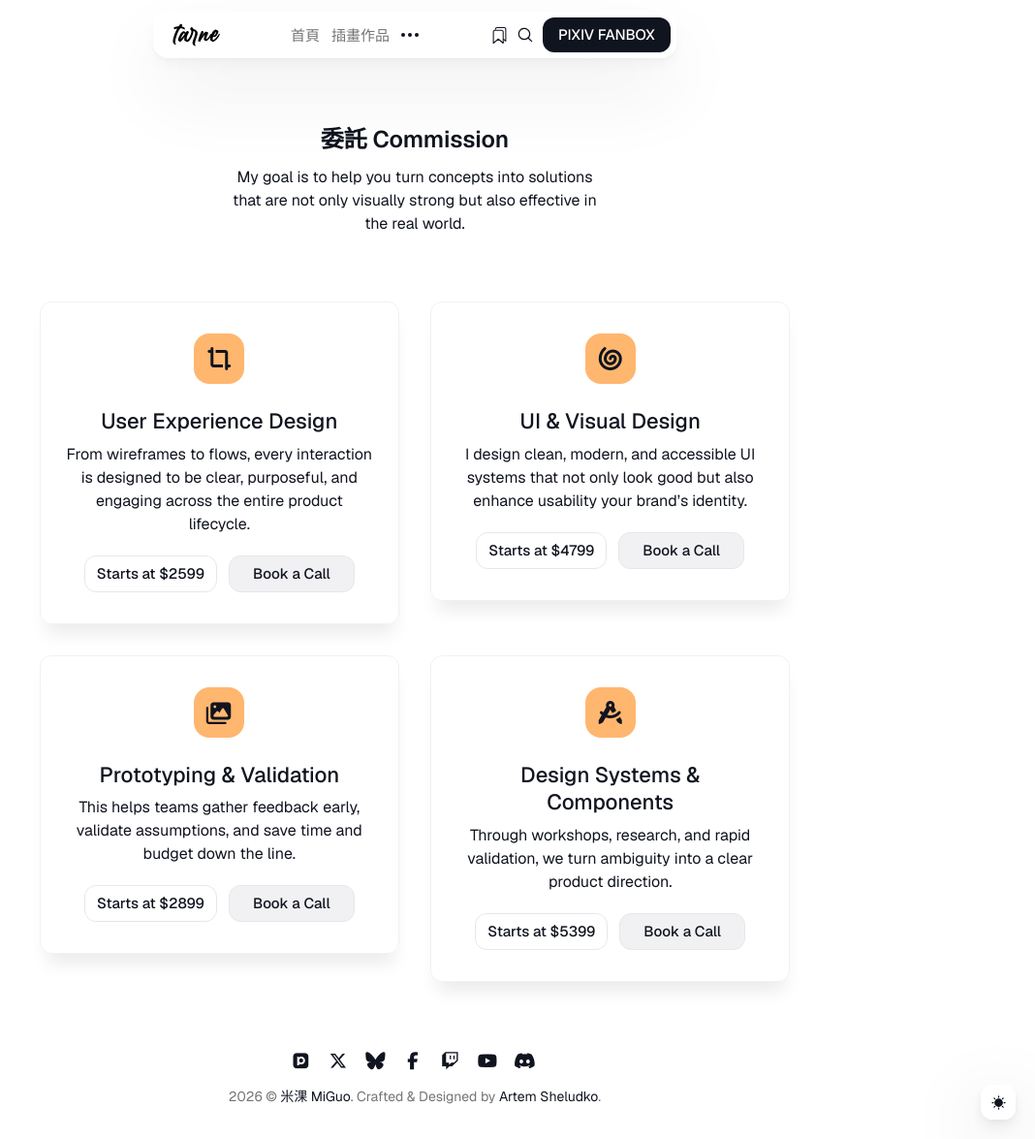
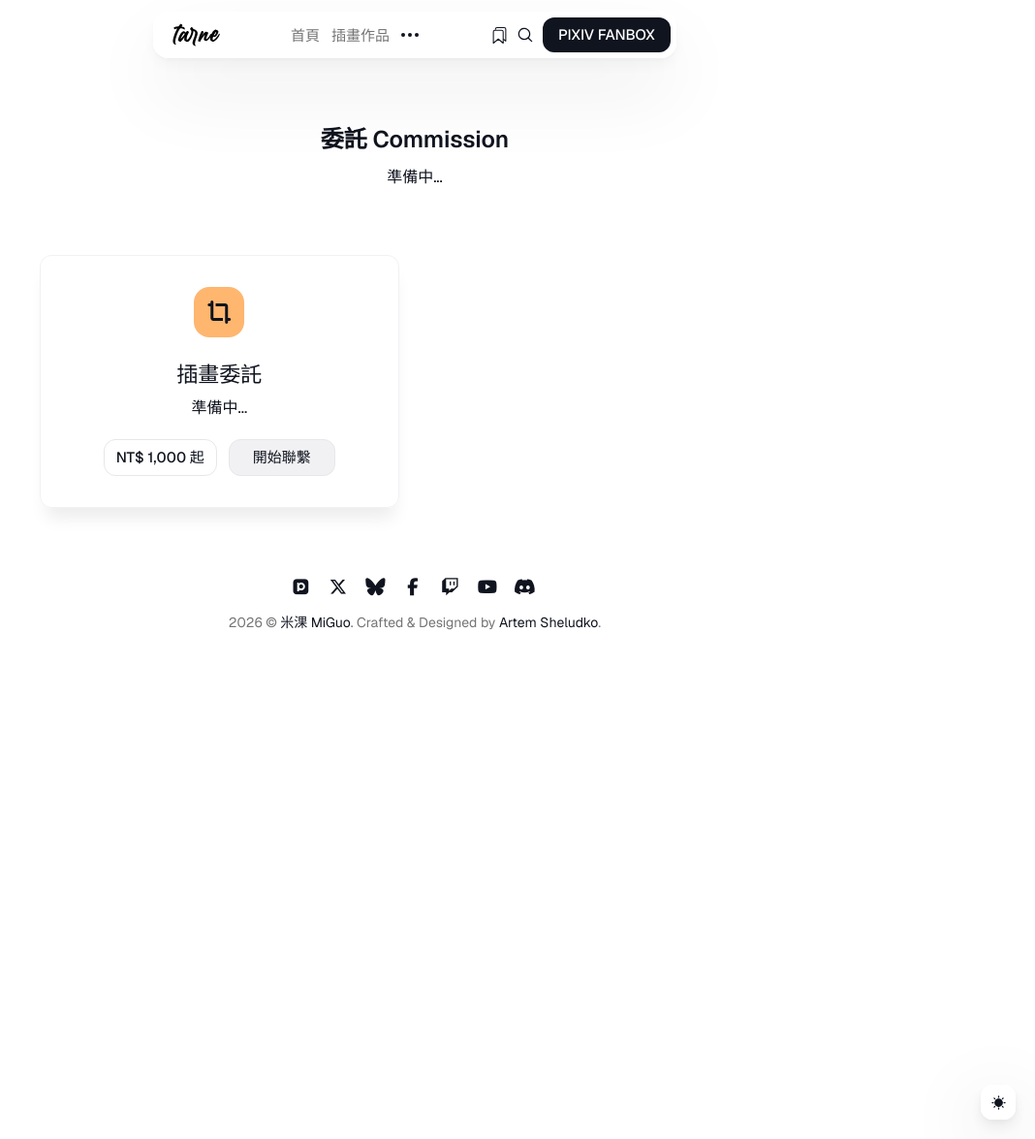
Before and after one commit to miguotw/MiGuo-Website, a Jekyll site: the page built from _pages/services.html, in a window 1280 px wide and 1175 px high. Shown: the whole window at 97% size, without its empty margins (212-1280 px from the left). Built offline with Jekyll 4.4.1, drawn with Linux system fonts in a browser that asks for light colours; nearby versions of some CDN libraries.

Commit message:
更改樣式與中文化

```diff
--- a/_data/services.yml
+++ b/_data/services.yml
@@ -1,34 +1,34 @@
 #-------------------------------
 # 服務設定 Services Settings
 services_title: 委託 Commission
-services_description: My goal is to help you turn concepts into solutions that are not only visually strong but also effective in the real world.
+services_description: 準備中...
 services_section_enable: true
 
 services:
-  - title: User Experience Design
-    description: From wireframes to flows, every interaction is designed to be clear, purposeful, and engaging across the entire product lifecycle.
+  - title: 插畫委託
+    description: 準備中...
     icon: "fa-solid fa-crop-simple"
-    price: Starts at $2599
-    button_text: Book a Call
-    button_link: "#"
+    price: NT$ 1,000 起
+    button_text: 開始聯繫
+    button_link: '#'
 
-  - title: UI & Visual Design
-    description: I design clean, modern, and accessible UI systems that not only look good but also enhance usability your brand’s identity.
-    icon: "fa-solid fa-spiral"
-    price: Starts at $4799
-    button_text: Book a Call
-    button_link: "#"
+#  - title: UI & Visual Design
+#    description: I design clean, modern, and accessible UI systems that not only look good but also enhance usability your brand’s identity.
+#    icon: "fa-solid fa-spiral"
+#    price: Starts at $4799
+#    button_text: Book a Call
+#    button_link: "#"
 
-  - title: Prototyping & Validation
-    description: This helps teams gather feedback early, validate assumptions, and save time and budget down the line.
-    icon: "fa-solid fa-images"
-    price: Starts at $2899
-    button_text: Book a Call
-    button_link: "#"
+#  - title: Prototyping & Validation
+#    description: This helps teams gather feedback early, validate assumptions, and save time and budget down the line.
+#    icon: "fa-solid fa-images"
+#    price: Starts at $2899
+#    button_text: Book a Call
+#    button_link: "#"
 
-  - title: Design Systems & Components
-    description: Through workshops, research, and rapid validation, we turn ambiguity into a clear product direction.
-    icon: "fa-solid fa-compass-drafting"
-    price: Starts at $5399
-    button_text: Book a Call
-    button_link: "#"
+#  - title: Design Systems & Components
+#    description: Through workshops, research, and rapid validation, we turn ambiguity into a clear product direction.
+#    icon: "fa-solid fa-compass-drafting"
+#    price: Starts at $5399
+#    button_text: Book a Call
+#    button_link: "#"
--- a/_data/settings.yml
+++ b/_data/settings.yml
@@ -50,21 +50,21 @@ cta_button:
 
 
 # 首頁封面圖片 Home Cover Image
-home_cover_image: /images/bg.png
+home_cover_image: /assets/images/home/bg.png
 
 
 #-------------------------------
 # 作者設定 Author Settings
 author:
   author_name: 米淉 MiGuo
-  author_avatar: /images/01-1.jpg
+  author_avatar: /assets/images/home/256px_24fps.gif
 
 
 #-------------------------------
 # 英雄設定 Hero Settings
 hero:
   enable: true
-  hero_avatar: /images/01-1.jpg
+  hero_avatar: /assets/images/home/256px_24fps.gif
   hero_title: 米淉 MiGuo
   hero_description: <p>喜歡畫可愛的女孩子～<br>如果有任何委託的需求，歡迎來信詢問～<br><br>かわいい女の子を描くのが好きにゃ～！<br>もしご依頼があれば、ぜひご連絡ください～<br><br>Email | <a href="mailto:hi@miguo.art">hi@miguo.art</a></p>
 
```
Also changed, not shown: assets/images/gallery/10_noise_17_N102.jpg (deleted), assets/images/gallery/16_N202SP.jpg (deleted), assets/images/home/apple-touch-icon.png (renamed from assets/images/main/apple-touch-icon.png), assets/images/home/bg.png (renamed from images/bg.png), assets/images/home/logo_dark.png (renamed from assets/images/main/logo_dark.png), assets/images/home/logo_light.png (renamed from assets/images/main/logo_light.png), assets/images/main/256px_8fps.gif (deleted), assets/images/main/cover.jpg (deleted), assets/images/main/cover_old.jpg (deleted), 3 other files.
